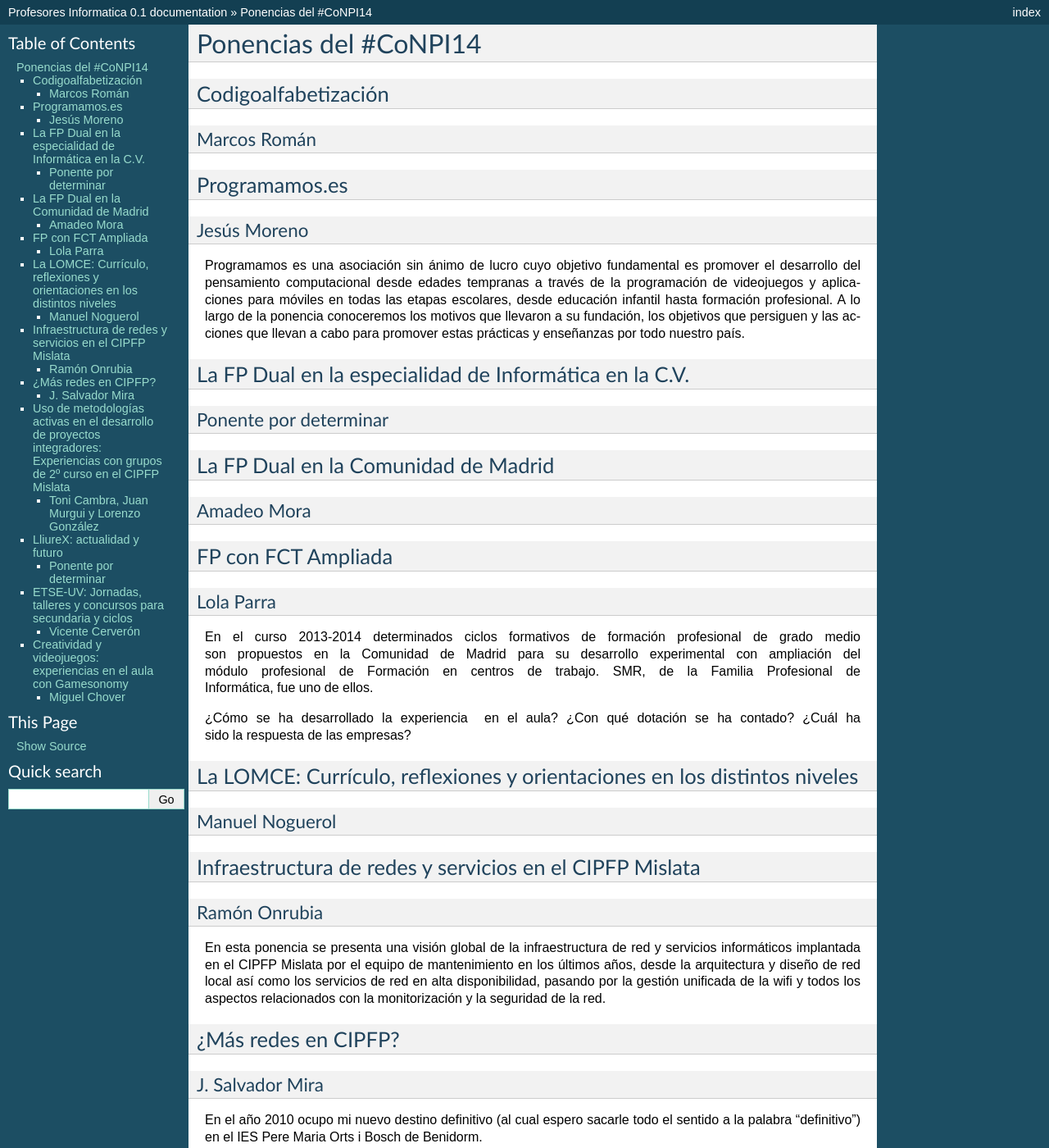
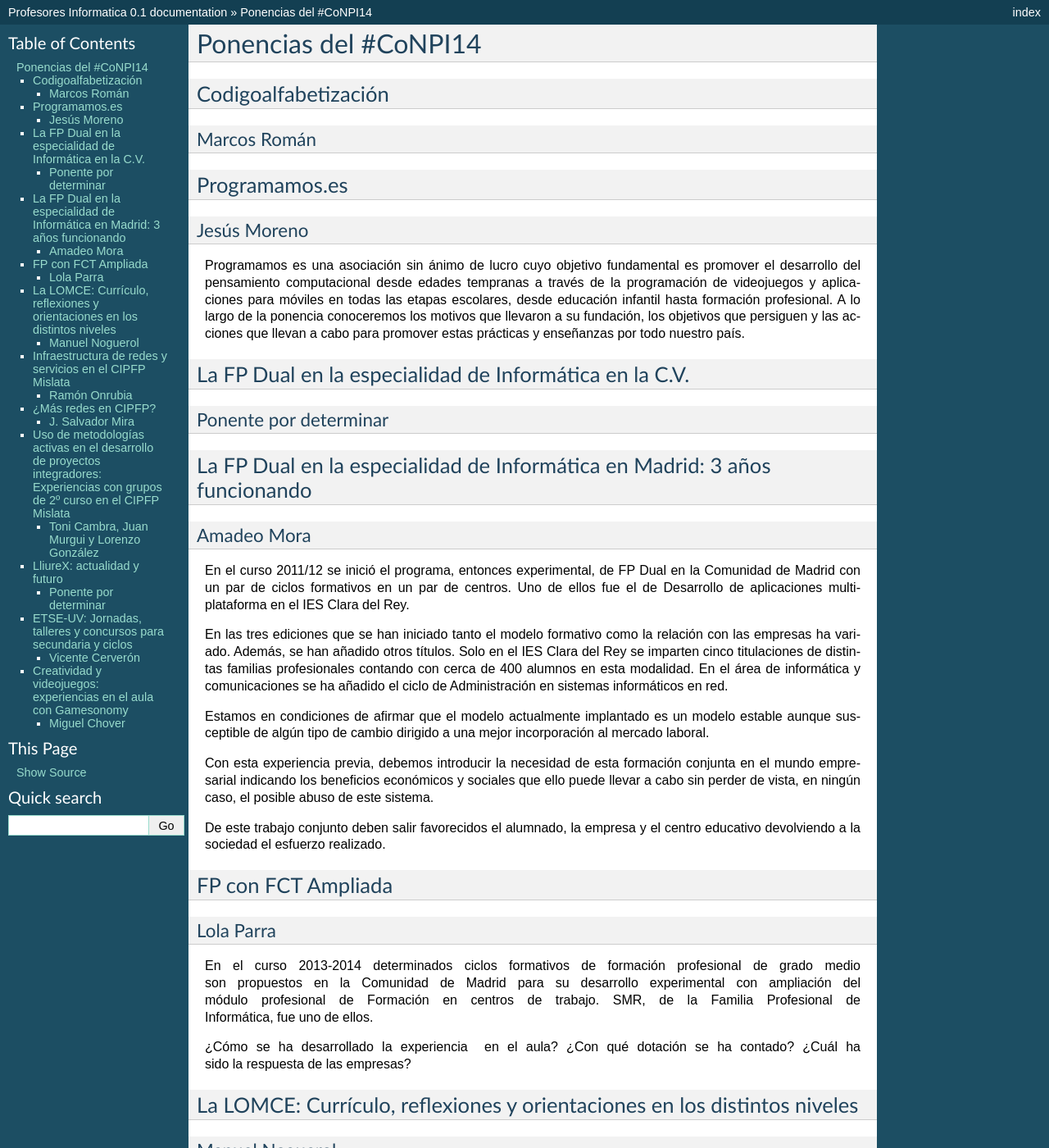
Before and after one commit to pnapi/web-pnapi-archivo, a Sphinx documentation site: the page built from source/congreso/2014/ponencias.rst, in a window 1280 px wide and 1400 px high. Shown: the whole window at 82% size. Built offline with Sphinx 7.4.7, drawn with Linux system fonts in a browser that asks for light colours.

Commit message:
Update ponencias.rst

```diff
--- a/source/congreso/2014/ponencias.rst
+++ b/source/congreso/2014/ponencias.rst
@@ -33,13 +33,21 @@ Ponente por determinar
 
 .. _fp-dual-informatica-madrid:
 
-La FP Dual en la Comunidad de Madrid
-------------------------------------
+La FP Dual en la especialidad de Informática en Madrid: 3 años funcionando
+--------------------------------------------------------------------------
 
 Amadeo Mora
 ~~~~~~~~~~~
 
+En el curso 2011/12 se inició el programa, entonces experimental, de FP Dual en la Comunidad de Madrid con un par de ciclos formativos en un par de centros. Uno de ellos fue el de Desarrollo de aplicaciones multiplataforma en el IES Clara del Rey.
 
+En las tres ediciones que se han iniciado tanto el modelo formativo como la relación con las empresas ha variado. Además, se han añadido otros títulos. Solo en el IES Clara del Rey se imparten cinco titulaciones de distintas familias profesionales contando con cerca de 400 alumnos en esta modalidad. En el área de informática y comunicaciones se ha añadido el ciclo de Administración en sistemas informáticos en red.
+
+Estamos en condiciones de afirmar que el modelo actualmente implantado es un modelo estable aunque susceptible de algún tipo de cambio dirigido a una mejor incorporación al mercado laboral.
+
+Con esta experiencia previa, debemos introducir la necesidad de esta formación conjunta en el mundo empresarial indicando los beneficios económicos y sociales que ello puede llevar a cabo sin perder de vista, en ningún caso, el posible abuso de este sistema.
+
+De este trabajo conjunto deben salir favorecidos el alumnado, la empresa y el centro educativo devolviendo a la sociedad el esfuerzo realizado.
 
 
 .. _fct-ampliada:
```
